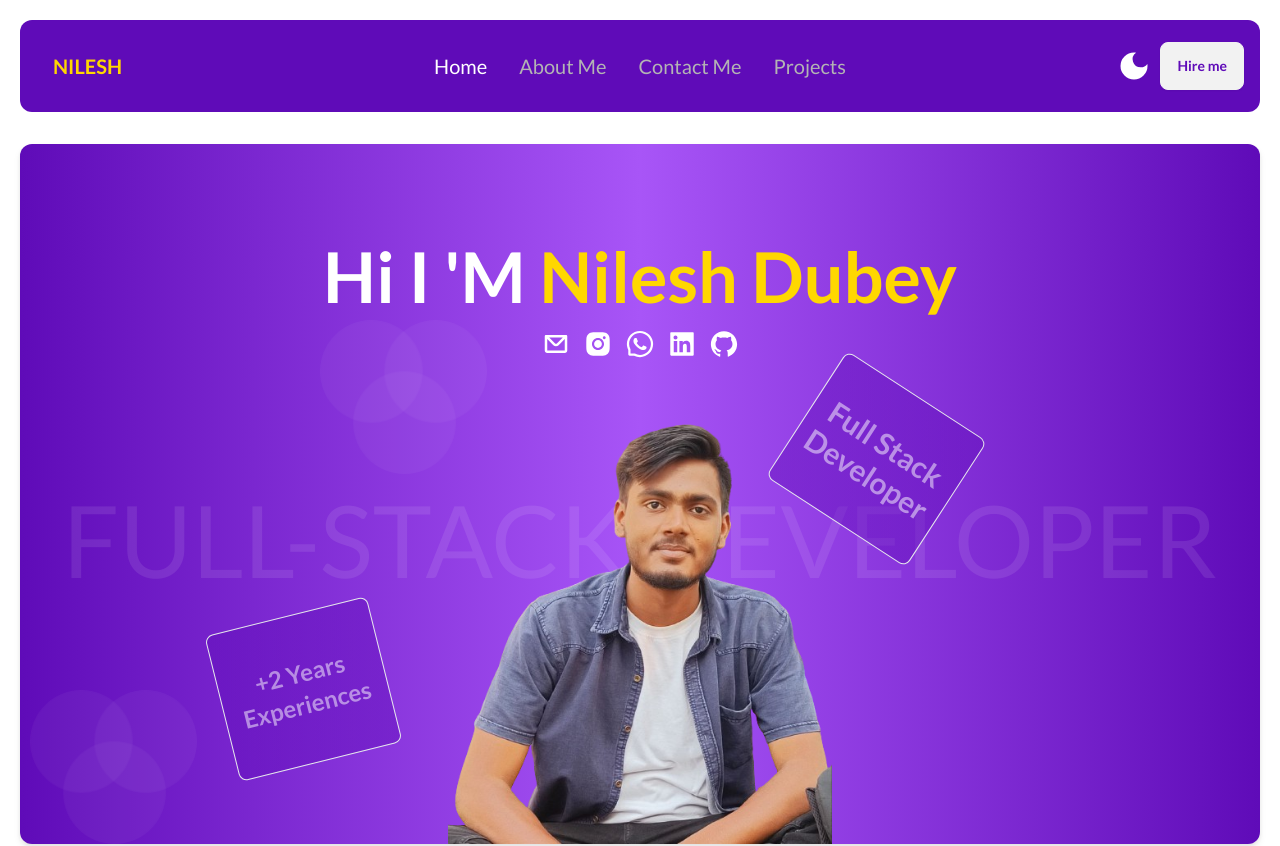
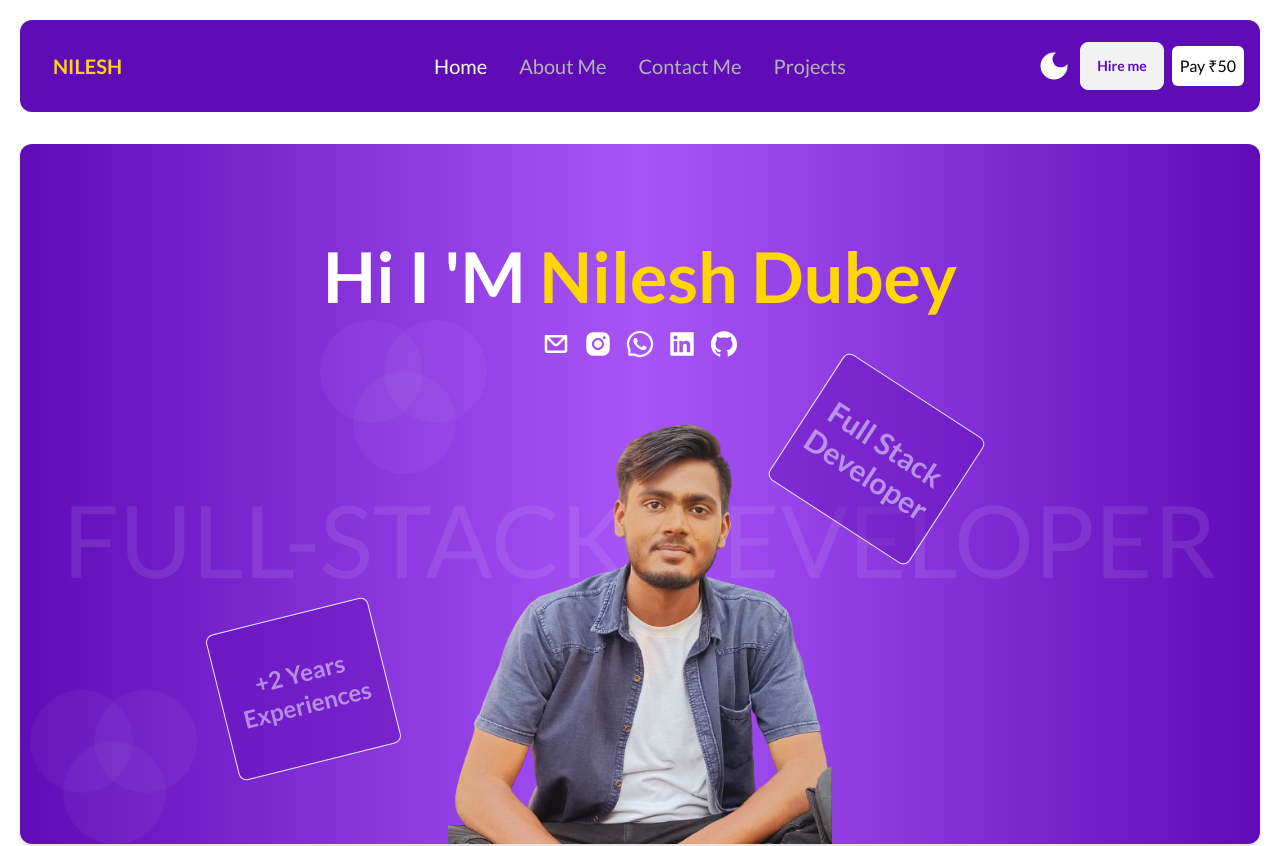
Before and after one commit to nileshdubey82/my-portfolio, a React (Vite) app: page / in a window 1280 px wide. Shown: the top 846 px of the page. Built offline with nearby package versions, Linux system fonts and the light colour scheme.

Commit message:
rajorpay

```diff
--- a/index.html
+++ b/index.html
@@ -19,7 +19,7 @@
   <meta name="keywords" content="Nilesh Dubey, personal website, web development" />
   <meta name="author" content="Nilesh Dubey" />
   <!--Start of Tawk.to Script-->
-
+  <script src="https://checkout.razorpay.com/v1/checkout.js"></script>
 <script type="text/javascript">
   var Tawk_API=Tawk_API||{}, Tawk_LoadStart=new Date();
   (function(){
@@ -38,6 +38,8 @@
 <body>
   <div id="root"></div>
   <script type="module" src="/src/main.jsx"></script>
+
+
 </body>
 
 </html>
--- a/package.json
+++ b/package.json
@@ -11,8 +11,11 @@
   },
   "dependencies": {
     "@reduxjs/toolkit": "^2.2.3",
+    "body-parser": "^1.20.2",
     "emailjs-com": "^3.2.0",
+    "express": "^4.19.2",
     "framer-motion": "^11.1.8",
+    "razorpay": "^2.9.4",
     "react": "^18.2.0",
     "react-dom": "^18.2.0",
     "react-icons": "^5.2.0",
--- a/src/Pages/HomePage.jsx
+++ b/src/Pages/HomePage.jsx
@@ -79,6 +79,7 @@ export default function HomePage() {
             </a>
           </div>
         </div>
+
       </section>
       {/* For services */}
       <Services />
--- a/src/Pages/Navbar.jsx
+++ b/src/Pages/Navbar.jsx
@@ -4,9 +4,11 @@ import React from "react";
 import { Link } from "react-router-dom";
 import { useSelector, useDispatch } from "react-redux";
 import { changeTheme } from "../Redux/Slices/ThemeSlice";
+import RazorpayPayment from "./RazorpayPayment";
 function Navigation() {
   const theme = useSelector((state) => { return state.ThemeSlice });
   const dispatch = useDispatch();
+
   return (
     <div className=" sm:p-0 sticky top-0 z-10">
       <div className="navbar bg-[#5F0BB8] dark:bg-[#263238] p-4 rounded-xl dark:text-[#CFD8DC]">
@@ -107,8 +109,10 @@ function Navigation() {
           >
             Hire me
           </a>
+          <RazorpayPayment/>
         </div>
       </div>
+
     </div>
   );
 }
--- /dev/null
+++ b/src/Pages/RazorpayPayment.jsx
@@ -0,0 +1,52 @@
+import React from 'react';
+import 'react-toastify/dist/ReactToastify.css';
+
+const RazorpayPayment = () => {
+  const handlePayment = async () => {
+    try {
+      const options = {
+        key: 'rzp_live_WMe1owLANjWhPZ', // Replace with your Razorpay API key
+        amount: 100, // Amount in the smallest currency unit (e.g., paise for INR)
+        currency: 'INR',
+        name: 'Nilesh Dubey',
+        description: 'Buy a coffee',
+        handler: function (response) {
+          document.getElementById('coffee_gift_modal').showModal();
+          console.log('Payment ID:', response.razorpay_payment_id);
+          console.log('Signature:', response.razorpay_signature);
+          // You can handle the payment response as needed, e.g., send to backend for verification
+        },
+        prefill: {
+          name: 'Nilesh Dubey',
+          email: 'nileshdubey060@gmail.com',
+          contact: '+916267751993'
+        }
+      };
+
+      // Initialize Razorpay instance and open payment modal
+      const rzp = new window.Razorpay(options);
+      rzp.open();
+    } catch (error) {
+      console.error('Error during Razorpay integration:', error);
+      alert('Failed to initiate Razorpay payment. Please try again later.');
+    }
+  };
+
+  return (
+    <div>
+     <dialog id="coffee_gift_modal" className="modal">
+  <div className="modal-box">
+    <h3 className="font-bold text-lg">Thank You for the Coffee Gift!</h3>
+    <p className="py-4">I appreciate your thoughtful gesture. Press ESC key or click outside to close this dialog.</p>
+  </div>
+  <form method="dialog" className="modal-backdrop">
+    <button className=" text-white font-bold py-2 px-4 rounded focus:outline-none focus:shadow-outline">Close</button>
+  </form>
+</dialog>
+
+      <button onClick={handlePayment} className='text-black bg-white p-2 rounded-md'>Pay ₹50</button>
+    </div>
+  );
+};
+
+export default RazorpayPayment;
```
Also changed, not shown: src/Pages/NileshDUbey.jsx (deleted), 1 other file (tests, documents, lock files or other folders).
